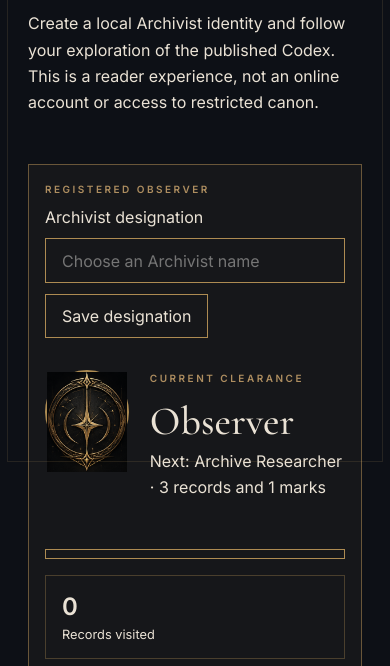
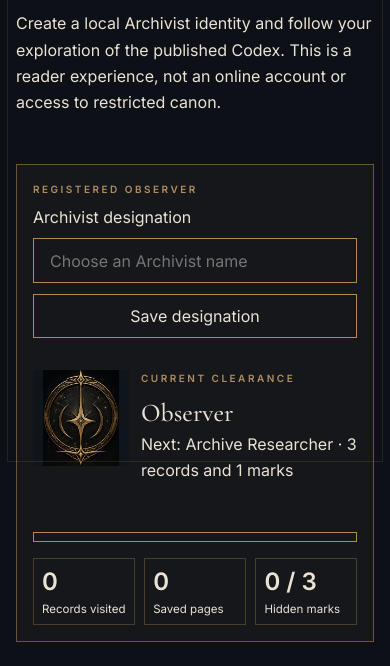
Before and after one commit to danimaldrums/MeridianCourtWebsite, an Astro site: page /MeridianCourtWebsite/archive/registry in a window 390 px wide. Shown: the part 375-1041 px from the top of the page. Built offline with nearby package versions, Linux system fonts and the light colour scheme; Astro itself is replaced by a stand-in of ours.

Commit message:
Fix iPhone Registry layout, crest sizing and form input zoom

```diff
--- a/src/pages/archive/registry.astro
+++ b/src/pages/archive/registry.astro
@@ -160,5 +160,31 @@
 .registry-dialog{background:#171b20;color:#f2e4c9;border:1px solid #ad8b52;max-width:min(90vw,520px);padding:0;box-shadow:0 20px 90px #0008}.registry-dialog::backdrop{background:rgba(0,0,0,.75)}.registry-dialog-inner{text-align:center;padding:clamp(1.5rem,5vw,3rem)}.registry-dialog h2{font:500 2.6rem Georgia,serif}.registry-dialog p{line-height:1.7}.registry-promotion-seal{font-size:5rem;color:#d7b47c}.registry-dialog button{margin-top:1rem;color:#f2e4c9}
 @media(prefers-reduced-motion:reduce){.registry-dialog *{animation:none!important;transition:none!important}}
 .registry-seal img{width:100%;height:100%;object-fit:contain}.registry-promotion-seal img{width:min(180px,50vw);height:auto;display:block;margin:auto}
+
+/* Keep the local Registry usable at iPhone widths and prevent input-focus zoom. */
+.registry-shell{width:100%;min-width:0;box-sizing:border-box;overflow-wrap:anywhere}
+.registry-shell *{box-sizing:border-box}
+.registry-panel{min-width:0;max-width:100%}
+.registry-name-row input,.registry-import input{font-size:16px;max-width:100%;min-width:0}
+.registry-name-row button{font-size:16px}
+.registry-clearance{min-width:0;max-width:100%;flex-wrap:wrap}
+.registry-clearance>div:last-child{flex:1 1 200px;min-width:0}
+.registry-clearance h2{font-size:clamp(1.6rem,6vw,2.5rem);overflow-wrap:anywhere}
+.registry-seal{width:116px;height:116px;min-width:116px;min-height:116px;padding:0;overflow:hidden;border:0;border-radius:0;background:#10151c}
+.registry-seal img{display:block;width:116px!important;height:116px!important;max-width:100%;max-height:100%;object-fit:contain!important;aspect-ratio:1}
+.registry-dialog{width:min(92vw,520px);max-width:calc(100vw - 24px)}
+.registry-promotion-seal img{max-width:100%;object-fit:contain!important}
+@media(max-width:560px){
+ .registry-shell{padding-inline:16px}
+ .registry-panel{padding:16px}
+ .registry-name-row{flex-direction:column}
+ .registry-name-row input,.registry-name-row button{width:100%}
+ .registry-clearance{gap:12px}
+ .registry-seal,.registry-seal img{width:96px!important;height:96px!important;min-width:96px;min-height:96px}
+ .registry-stats{grid-template-columns:repeat(3,minmax(0,1fr))}
+ .registry-stats div{padding:8px}
+ .registry-stats span{font-size:.72rem;overflow-wrap:anywhere}
+ .registry-actions>*{max-width:100%}
+}
 </style>
 </SiteLayout>
```
